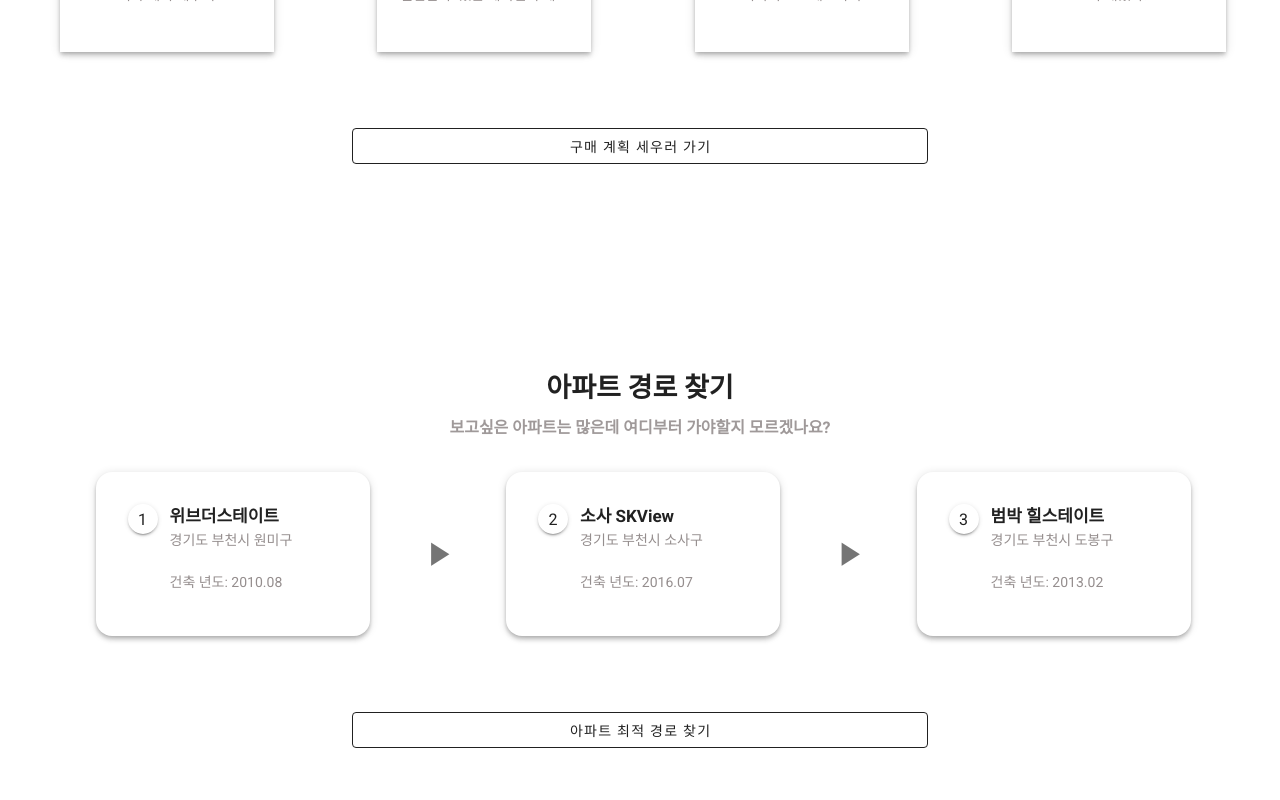
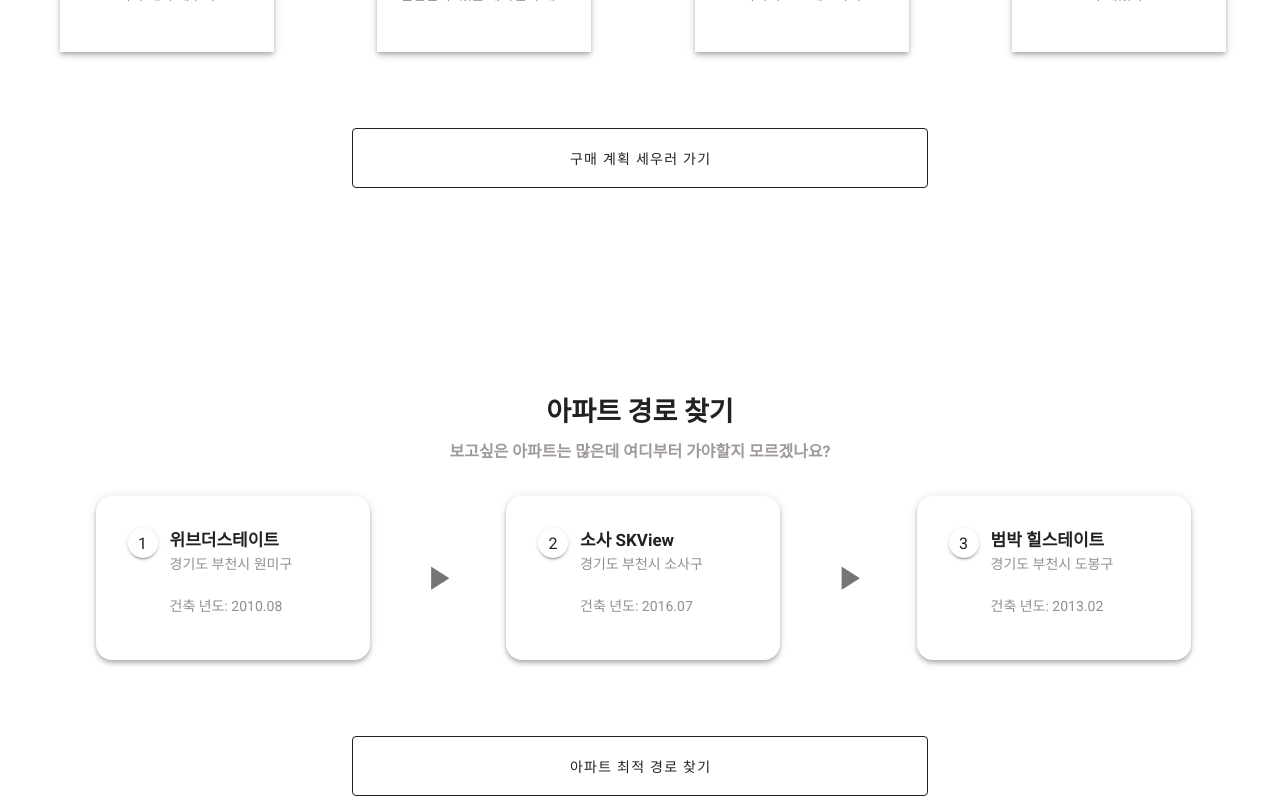
Before and after one commit to ssafyHomePlanner/HomePlanner, a Vue app in the folder homepjt/: page / in a window 1280 px wide. Shown: the part 1080-1880 px from the top of the page. Built offline with nearby package versions, Linux system fonts and the light colour scheme; no server answers.

Commit message:
[UPDATE] HomeView Style 업데이트

```diff
--- a/homepjt/src/views/HomeView.vue
+++ b/homepjt/src/views/HomeView.vue
@@ -156,7 +156,7 @@
         </v-row>
       </v-container>
       <v-container fluid style="max-width: 600px">
-        <v-btn @click="movePlannerView" outlined block class="mt-8"
+        <v-btn style="height:60px" @click="movePlannerView" outlined block class="mt-8"
           >구매 계획 세우러 가기</v-btn
         >
       </v-container>
@@ -266,7 +266,7 @@
         </v-row>
       </v-container>
       <v-container fluid style="max-width: 600px">
-        <v-btn @click="movePathView" outlined block class="mt-8"
+        <v-btn style="height:60px" @click="movePathView" outlined block class="mt-8"
           >아파트 최적 경로 찾기</v-btn
         >
       </v-container>
```
